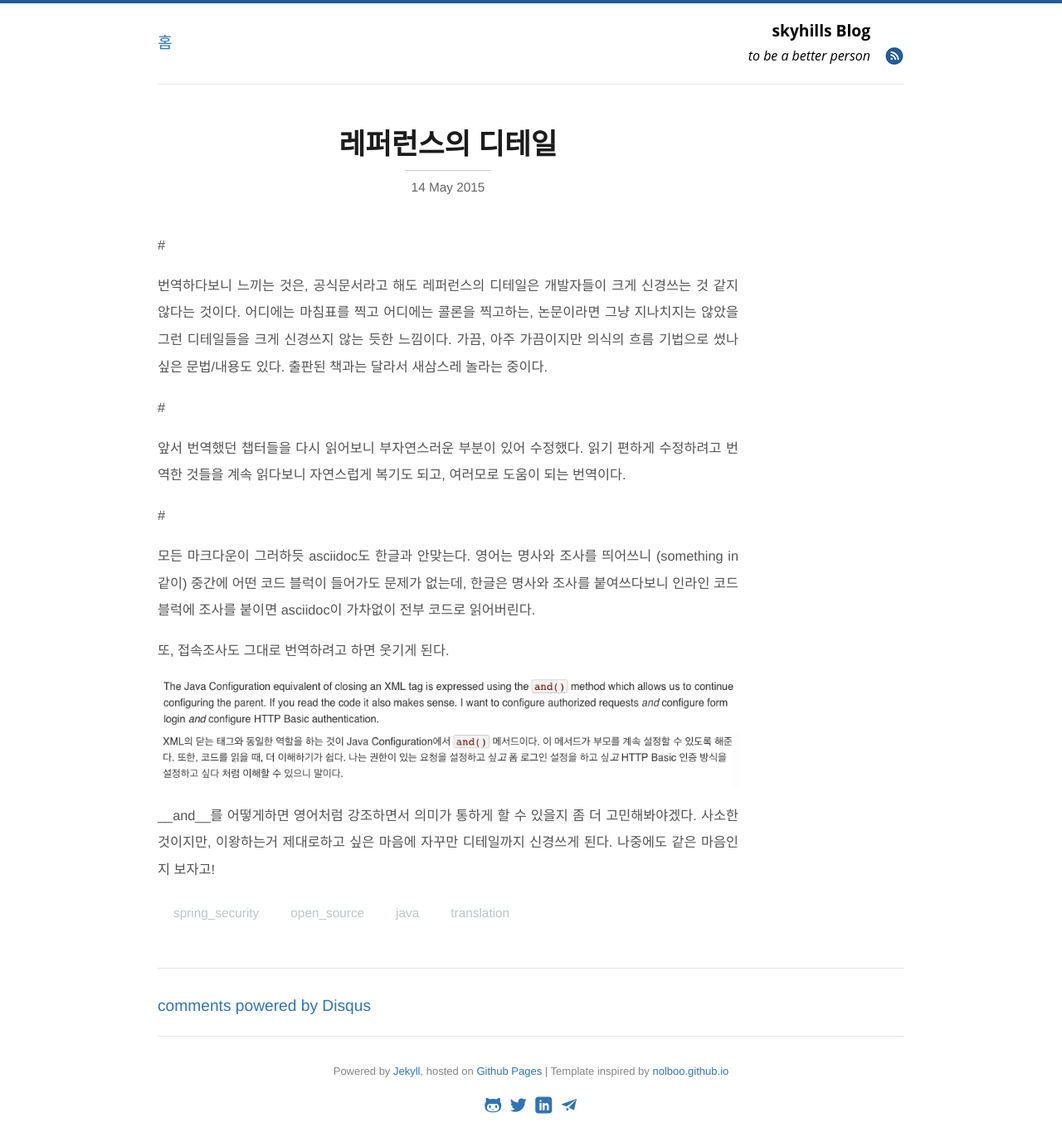
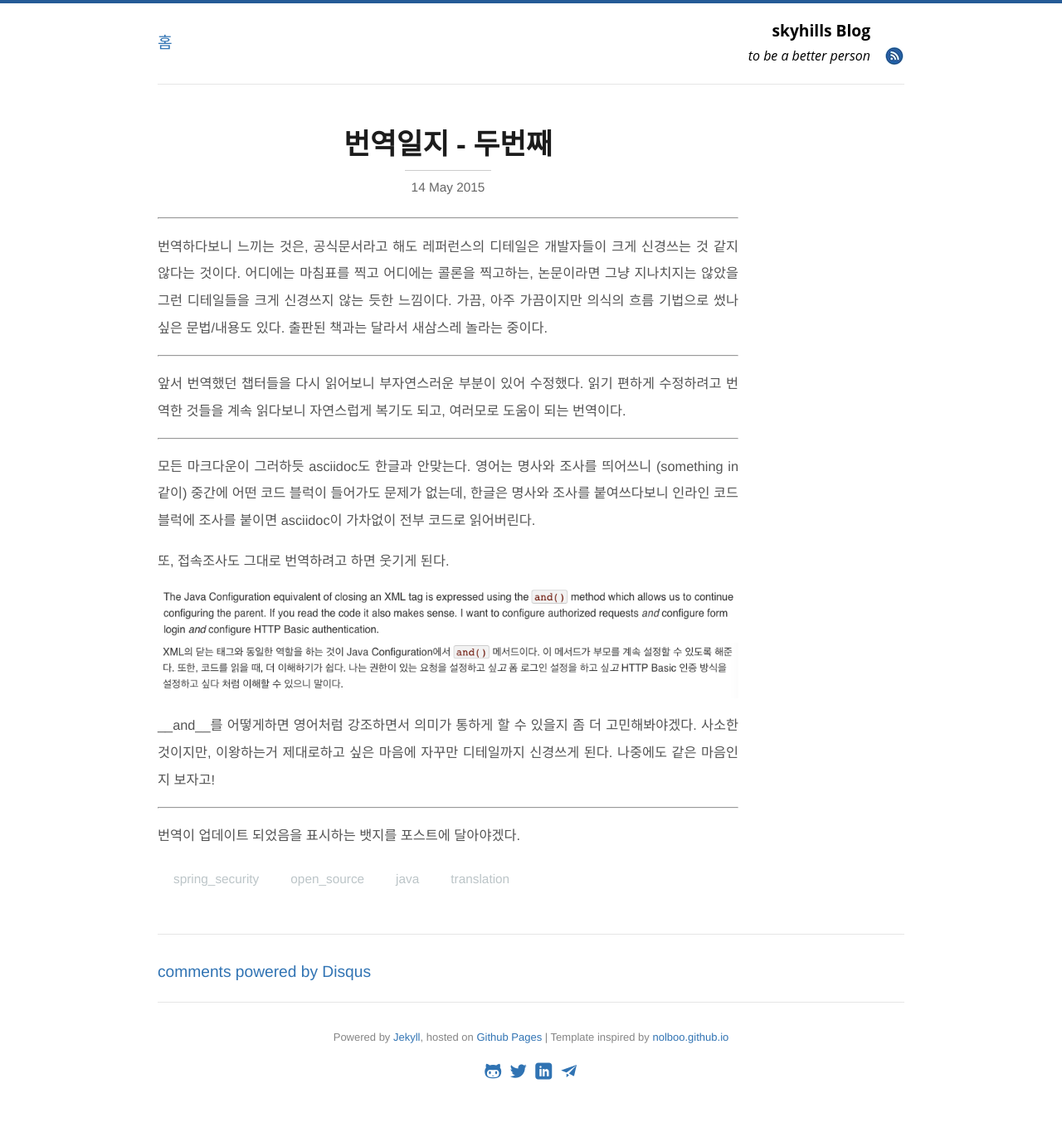
Before and after one commit to skyhills13/skyhills13.github.io, a Jekyll site: the page built from _posts/2015-05-14-ss-tran-journal.md, in a window 1280 px wide. Shown: the whole page at 83% size. Built offline with Jekyll 4.4.1, drawn with Linux system fonts in a browser that asks for light colours; Markdown is read by kramdown in place of the engine named in the settings; comment, search, counter and statistics services are not loaded; after the commit the page ends 1324 px from its top, so only the background shows below that.

Commit message:
fix paragraph division

```diff
--- a/_posts/2015-05-14-ss-tran-journal.md
+++ b/_posts/2015-05-14-ss-tran-journal.md
@@ -1,21 +1,22 @@
 ---
 layout : post
-title : 레퍼런스의 디테일
+title : 번역일지 - 두번째
 category: blog
 tags: [spring_security, open_source, java, translation ]
 ---
 
-#
+
+_____________
 
 번역하다보니 느끼는 것은, 공식문서라고 해도 레퍼런스의 디테일은 개발자들이 크게 신경쓰는 것 같지 않다는 것이다. 어디에는 마침표를 찍고 어디에는 콜론을 찍고하는, 논문이라면 그냥 지나치지는 않았을 그런 디테일들을 크게 신경쓰지 않는 듯한 느낌이다. 가끔, 아주 가끔이지만 의식의 흐름 기법으로 썼나 싶은 문법/내용도 있다. 출판된 책과는 달라서 새삼스레 놀라는 중이다.
 
 
-#
+_____________
 
 앞서 번역했던 챕터들을 다시 읽어보니 부자연스러운 부분이 있어 수정했다. 읽기 편하게 수정하려고 번역한 것들을 계속 읽다보니 자연스럽게 복기도 되고, 여러모로 도움이 되는 번역이다.
 
 
-#
+_____________
 
 모든 마크다운이 그러하듯 asciidoc도 한글과 안맞는다. 영어는 명사와 조사를 띄어쓰니 (something in 같이) 중간에 어떤 코드 블럭이 들어가도 문제가 없는데, 한글은 명사와 조사를 붙여쓰다보니 인라인 코드 블럭에 조사를 붙이면 asciidoc이 가차없이 전부 코드로 읽어버린다.
 
@@ -25,3 +26,8 @@ tags: [spring_security, open_source, java, translation ]
 ![챕터3 번역 한글](/images/posts/2015/5/tran_korean.png)
 
 __and__를 어떻게하면 영어처럼 강조하면서 의미가 통하게 할 수 있을지 좀 더 고민해봐야겠다. 사소한 것이지만, 이왕하는거 제대로하고 싶은 마음에 자꾸만 디테일까지 신경쓰게 된다. 나중에도 같은 마음인지 보자고!
+
+
+_____________
+
+번역이 업데이트 되었음을 표시하는 뱃지를 포스트에 달아야겠다.
```
Also changed, not shown: _posts/2015-05-02-Spring-Security-tran-1st.md (+2 -2 lines).
